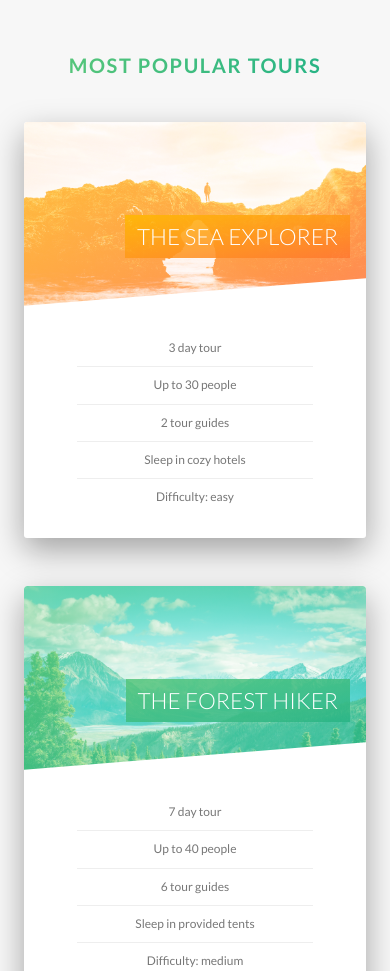
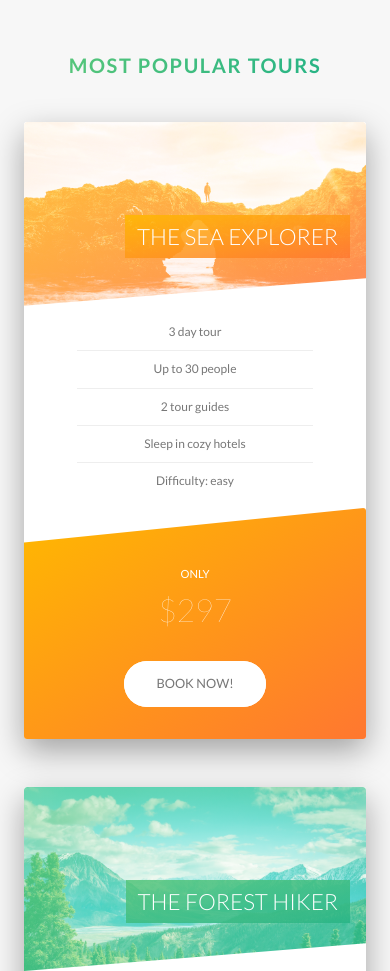
Before and after one commit to stacon/Udemy_Advanced_CSS_and_SASS, a website: page Natours/index.html in a window 390 px wide. Shown: the part 2660-3631 px from the top of the page. Drawn offline with Linux system fonts and the light colour scheme.

Commit message:
59. Writing Media Queries - Tours, Stories and Booking Sections

```diff
--- a/Natours/sass/components/_card.scss
+++ b/Natours/sass/components/_card.scss
@@ -180,4 +180,51 @@
     font-weight: 100;
   }
   // #endregion BACK SIDE STYLING
+
+
+
+
+  @include respond(tab-port) {
+    height: auto;
+    border-radius: 3px;
+    background-color: $color-white;
+    box-shadow: 0 1.5rem 4rem rgba($color-black, 0.35);
+
+    &__side {
+      height: auto;
+      position: relative;
+      box-shadow: none;
+
+      &--back {
+        transform: rotateY(0);
+        clip-path: polygon(0 15%, 100% 0, 100% 100%, 0 100%)
+      }
+    }
+
+    &:hover &__side--front {
+      transform: rotateY(0);
+    }
+
+    &__details {
+        padding: 1rem 3rem;
+    }
+
+    // #region BACK SIDE STYLING
+    &__cta {
+      position: relative;
+      top: 0;
+      left: 0;
+      transform: translate(0);
+      width: 100%;
+      padding: 7rem 4rem 4rem 4rem;
+    }
+
+    &__price-box {
+      margin-bottom: 3rem;
+    }
+
+    &__price-value {
+      font-size: 4rem;
+    }
+  }
 }
--- a/Natours/sass/components/_form.scss
+++ b/Natours/sass/components/_form.scss
@@ -15,6 +15,10 @@
     width: 90%;
     display: block;
     transition: all 0.3s;
+
+    @include respond(tab-port) {
+        width: 100%;
+    }
 
     &:focus {
       outline: none;
@@ -49,6 +53,11 @@
   &__radio-group {
     width: 49%;
     display: inline-block;
+
+    @include respond(tab-port) {
+        width: 100%;
+        margin-bottom: 2rem;
+    }
   }
 
   &__radio-input {
--- a/Natours/sass/components/_story.scss
+++ b/Natours/sass/components/_story.scss
@@ -8,6 +8,16 @@
   padding-left: 9rem;
   font-size: $default-font-size;
   transform: skewX(-12deg);
+
+  @include respond(tab-port) {
+    width: 100%;
+    padding: 4rem;
+    padding-left: 7rem;
+  }
+
+  @include respond(phone) {
+    transform: skewX(0);
+  }
 
   &__shape {
     width: 15rem;
@@ -20,6 +30,10 @@
     transform: translateX(-3rem) skewX(12deg);
     overflow: hidden;
     position: relative;
+
+    @include respond(phone) {
+        transform: translateX(-3rem) skewX(0);
+    }
   }
 
   &__img {
@@ -31,6 +45,10 @@
 
   &__text {
     transform: skewX(12deg);
+
+    @include respond(phone) {
+        transform: skewX(0);
+    }
   }
 
   &__caption {
--- a/Natours/sass/pages/_home.scss
+++ b/Natours/sass/pages/_home.scss
@@ -63,10 +63,35 @@
     background-size: 100%;
     border-radius: 3px;
     box-shadow: 0 1.5rem 4rem rgba($color-black, .2);
-    height: 50rem;
+
+    @include respond(tab-land) {
+        background-image:
+            linear-gradient(105deg,
+                rgba($color-white, .9) 0%,
+                rgba($color-white, .9) 65%,
+                transparent 65%),
+            url(../img/nat-10.jpg);
+            background-size: cover;
+    }
+
+    @include respond(tab-port) {
+        background-image:
+            linear-gradient(to right,
+                rgba($color-white, .9) 0%,
+                rgba($color-white, .9) 100%),
+            url(../img/nat-10.jpg);
+    }
 
     &__form {
         width: 50%;
         padding: 6rem;
+
+        @include respond(tab-land) {
+            width: 65%;
+        }
+
+        @include respond(tab-port) {
+            width: 100%;
+        }
     }
 }
```
Also changed, not shown: Natours/css/style.css.
